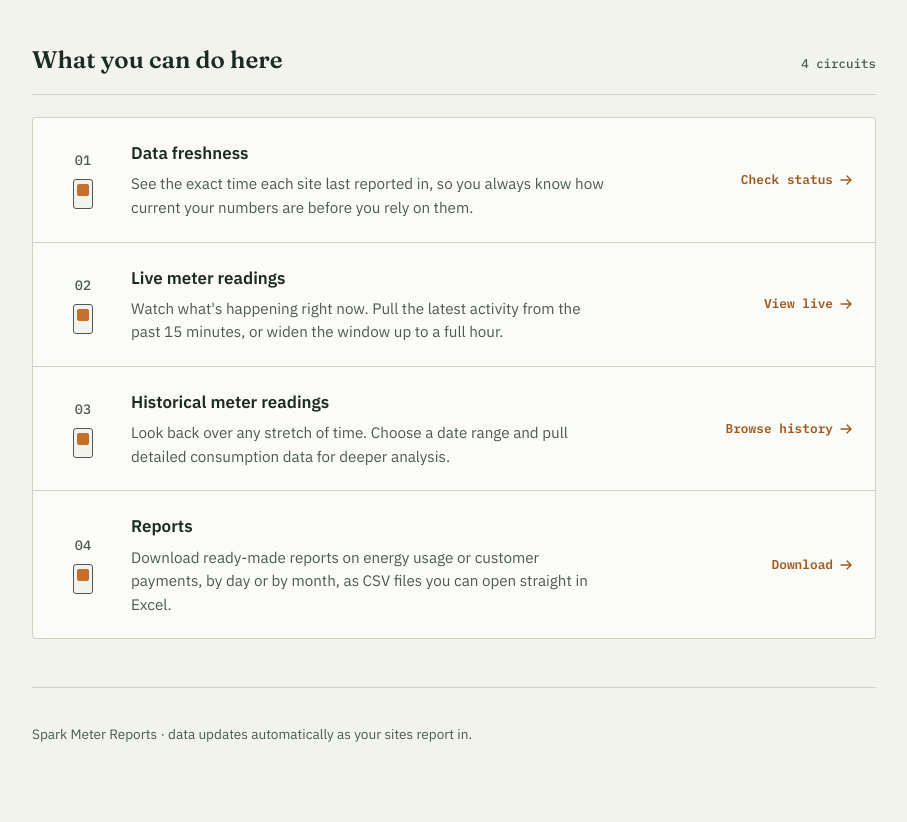
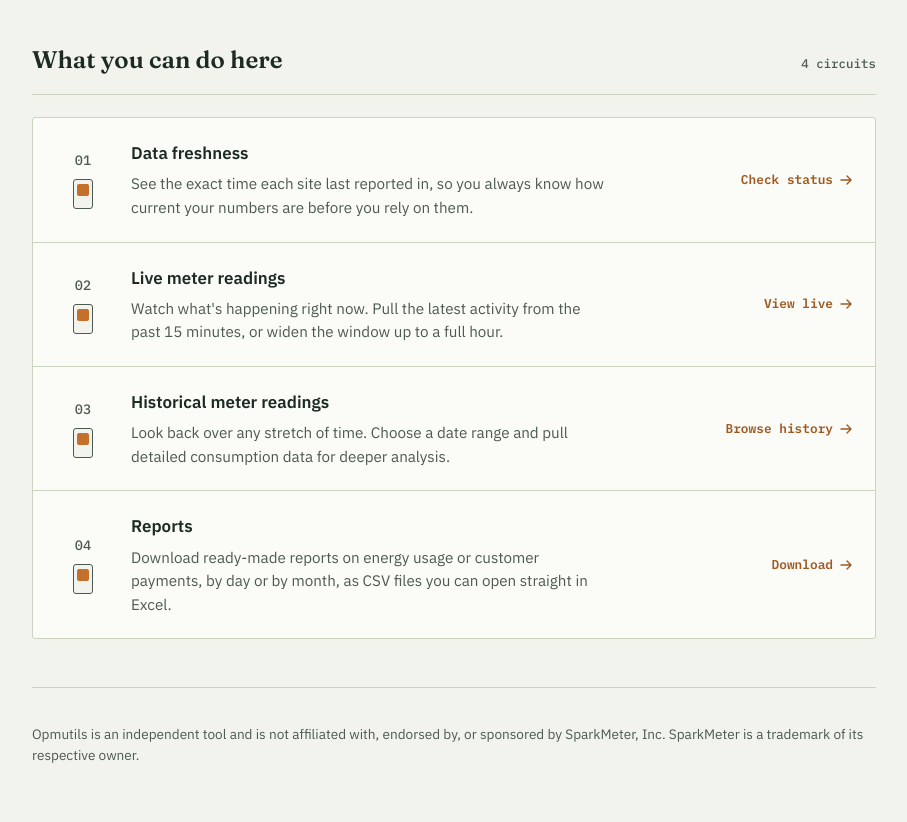
Before and after one commit to JCOrisakwe/opmutils, a website: page public/index.html in a window 1280 px wide. Shown: the part 475-1297 px from the top of the page, without its empty margins (186-1093 px from the left). Before the commit the page ends 1276 px from the top, so only its background shows below. Drawn offline with Linux system fonts and the light colour scheme; no server answers.

Commit message:
fix: update footer text to clarify Opmutils' independence from SparkMeter

```diff
--- a/public/index.html
+++ b/public/index.html
@@ -248,8 +248,9 @@
 
       <footer>
         <p>
-          Spark Meter Reports &middot; data updates automatically as your sites
-          report in.
+          Opmutils is an independent tool and is not affiliated with, endorsed
+          by, or sponsored by SparkMeter, Inc. SparkMeter is a trademark of its
+          respective owner.
         </p>
       </footer>
     </main>
```
